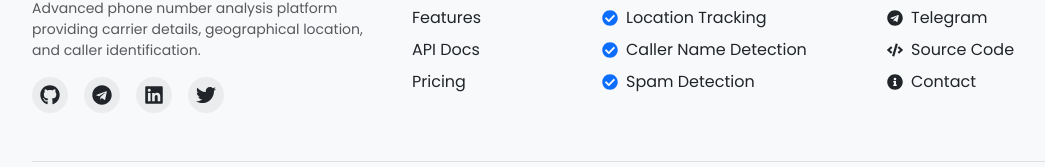
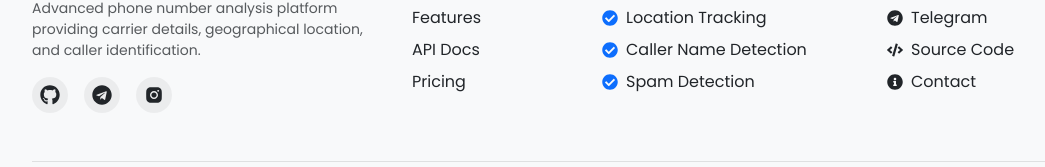
Before and after one commit to dubliya105/TrueCallCheck, a React (Create React App) app: page / in a window 1280 px wide. Shown: the part 1010-1177 px from the top of the page, without its empty margins (50-1095 px from the left). Built offline with nearby package versions, Linux system fonts and the light colour scheme.

Commit message:
ui-update

```diff
--- a/src/Components/Footer.jsx
+++ b/src/Components/Footer.jsx
@@ -4,6 +4,7 @@ import {
   FaMobileAlt, FaCheckCircle, FaLinkedin, FaTwitter
 } from "react-icons/fa";
 import '../Style/Footer.css';
+import { AiFillInstagram } from 'react-icons/ai';
 
 const Footer = ({ darkMode }) => {
   return (
@@ -29,12 +30,12 @@ const Footer = ({ darkMode }) => {
               <a href="https://t.me/TheAdvanceBots" target="_blank" rel="noopener noreferrer" className="social-icon">
                 <FaTelegram className="fs-5" />
               </a>
-              <a href="#" className="social-icon">
-                <FaLinkedin className="fs-5" />
+              <a href="https://instagram.com/ig.goutam_" target ="_blank"className="social-icon">
+                <AiFillInstagram className="fs-5" />
               </a>
-              <a href="#" className="social-icon">
+              {/* <a href="#" className="social-icon">
                 <FaTwitter className="fs-5" />
-              </a>
+              </a> */}
             </div>
           </div>
 
@@ -83,12 +84,12 @@ const Footer = ({ darkMode }) => {
                 </a>
               </li>
               <li className="mb-2 d-flex align-items-center justify-content-center justify-content-md-start">
-                <a href="#" className="text-decoration-none hover-primary">
+                <a href="https://github.com/GoutamHX" target="_blank" className="text-decoration-none hover-primary">
                   <FaCode className="me-2" /><span>Source Code</span>
                 </a>
               </li>
               <li className="mb-2 d-flex align-items-center justify-content-center justify-content-md-start">
-                <a href="#" className="text-decoration-none hover-primary">
+                <a href="https://t.me/MR_GOUTAM08" target="_blank" className="text-decoration-none hover-primary">
                   <FaInfoCircle className="me-2" /><span>Contact</span>
                 </a>
               </li>
--- a/src/Components/Home.jsx
+++ b/src/Components/Home.jsx
@@ -33,7 +33,7 @@ function Home({ darkMode, toggleDarkMode }) {
       setLoading(true);
       setShowResult(false);
       const result = await axios.get(
-        `http://localhost:8080/api/truecaller?q=+91${num}`
+        `https://true-call-check.vercel.app/truecaller?q=+91${num}`
       );
 
       if (result.status === 200) {
```
